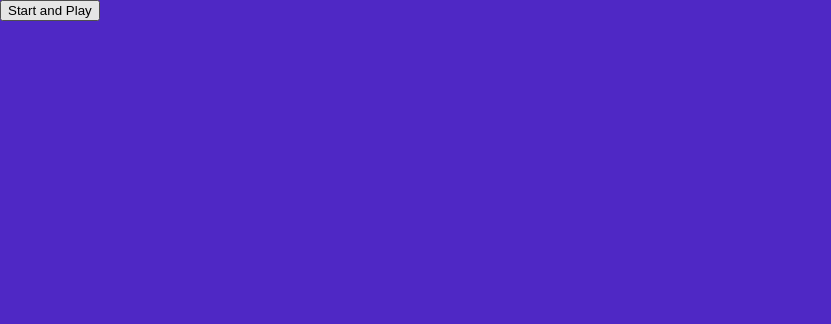
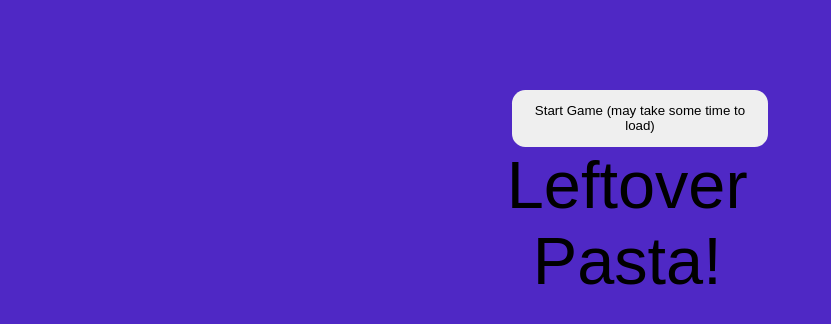
Before and after one commit to KnightOwl-Git/Leftover-Pasta-Web, a website built with Vite: page index.html in a window 1280 px wide. Shown: the whole page, without its empty margins (0-831 px from the left). Built offline with nearby package versions, Linux system fonts and the light colour scheme; what @rive-app/canvas would draw is missing.

Commit message:
added lil menu ish

```diff
--- a/index.html
+++ b/index.html
@@ -9,7 +9,7 @@
 </head>
 
 <body>
-  <button id="action">Start and Play</button>
+  <button id="action">Start Game (may take some time to load)</button>
     <canvas id="rive-canvas"></canvas>
   <div id="theEnd">That's it, that's the end</div>
 
--- a/src/style.css
+++ b/src/style.css
@@ -10,10 +10,26 @@ canvas {
   margin: 0;
   padding: 0;
 }
-
+button::before {
+  content: "Leftover Pasta!";
+  position: absolute;
+  top:100%;
+  left:-10%;
+  font-size: 5em;
+  text-align: center;
+}
 button {
   position:absolute;
   z-index: 100;
+  left:40%;
+  right:40%;
+  top:90px;
+  border: none;
+  padding: 1em;
+  border-radius: 1em;
+}
+button:active {
+  background-color: rgb(91, 91, 136);
 }
 
 body {
```
